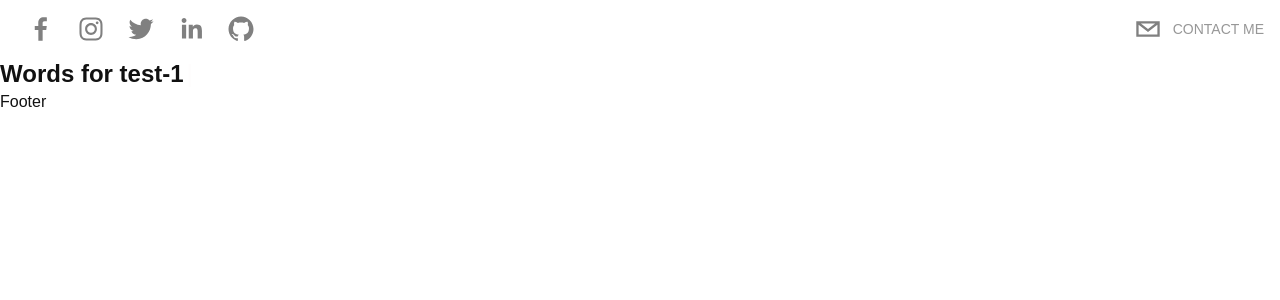
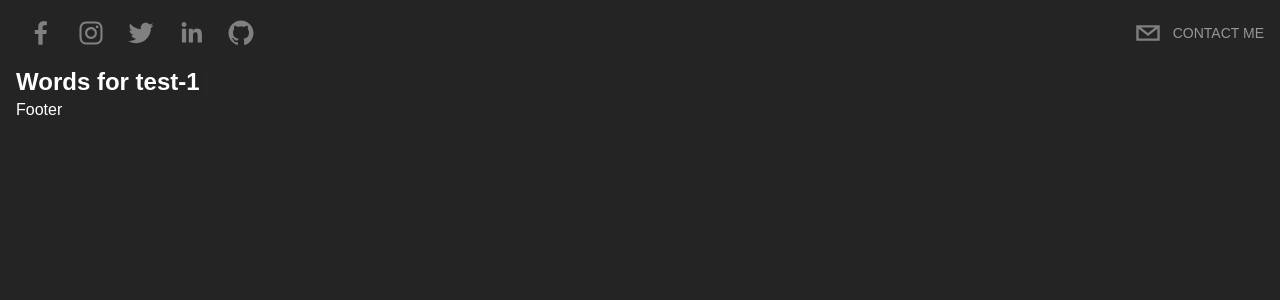
Before and after one commit to RamezTaher/Portfolio, a React (Create React App) app: page / in a window 1280 px wide. Shown: the top 300 px of the page. Built offline with nearby package versions, Linux system fonts and the light colour scheme.

Commit message:
adding the circles background for hero section

```diff
--- /dev/null
+++ b/src/components/BackgroundCircles.jsx
@@ -0,0 +1,15 @@
+import React from "react"
+
+const BackgroundCircles = () => {
+  return (
+    <div>
+      <div></div>
+      <div></div>
+      <div></div>
+      <div></div>
+      <div></div>
+    </div>
+  )
+}
+
+export default BackgroundCircles
--- a/src/components/Footer.jsx
+++ b/src/components/Footer.jsx
@@ -1,9 +1,7 @@
-import React from 'react'
+import React from "react"
 
 const Footer = () => {
-  return (
-    <div>Footer</div>
-  )
+  return <footer className="container sm:mx-auto px-4">Footer</footer>
 }
 
 export default Footer
--- a/src/components/Header.jsx
+++ b/src/components/Header.jsx
@@ -4,7 +4,7 @@ import { motion } from "framer-motion"
 
 const Header = () => {
   return (
-    <header className="sticky top-0 z-20 py-1">
+    <header className="sticky top-0 z-20 py-2">
       <div className="container sm:mx-auto px-4 flex items-center justify-between">
         <motion.div
           initial={{
--- a/src/components/Hero.jsx
+++ b/src/components/Hero.jsx
@@ -1,5 +1,6 @@
 import React from "react"
 import { Cursor, useTypewriter } from "react-simple-typewriter"
+import BackgroundCircles from "./BackgroundCircles"
 
 const Hero = () => {
   const [text, count] = useTypewriter({
@@ -9,6 +10,7 @@ const Hero = () => {
   })
   return (
     <>
+      <BackgroundCircles />
       <div className="flex items-center text-2xl font-bold">
         <p>{text}</p>
         <Cursor cursorColor="#f7abba" />
--- a/src/components/Layout.jsx
+++ b/src/components/Layout.jsx
@@ -4,11 +4,11 @@ import Header from "./Header"
 
 const Layout = ({ children }) => {
   return (
-    <>
+    <div className="bg-primary text-white h-screen">
       <Header />
       {children}
       <Footer />
-    </>
+    </div>
   )
 }
 
--- a/src/pages/HomePage.jsx
+++ b/src/pages/HomePage.jsx
@@ -3,11 +3,11 @@ import Hero from "../components/Hero"
 
 const HomePage = () => {
   return (
-    <>
+    <main className="container sm:mx-auto px-4">
       <section>
         <Hero />
       </section>
-    </>
+    </main>
   )
 }
 
--- a/tailwind.config.js
+++ b/tailwind.config.js
@@ -11,7 +11,7 @@ module.exports = {
   theme: {
     extend: {
       colors: {
-        primary: "#007492",
+        primary: "rgb(36,36,36)",
         secondary: "#9F8154",
         "secondary-tint": "#F5F5F5",
         "dark-shade": "#000000",
```
